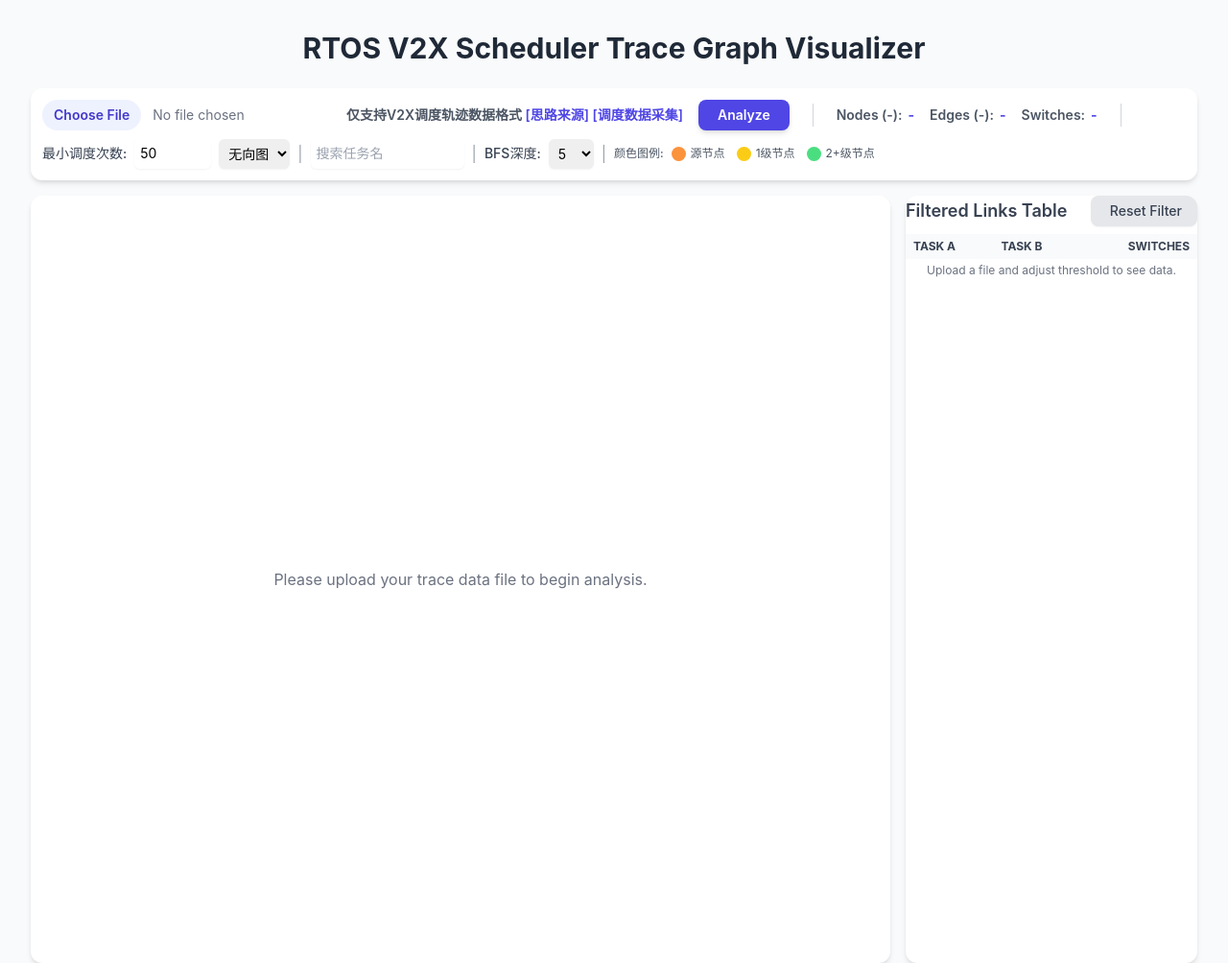
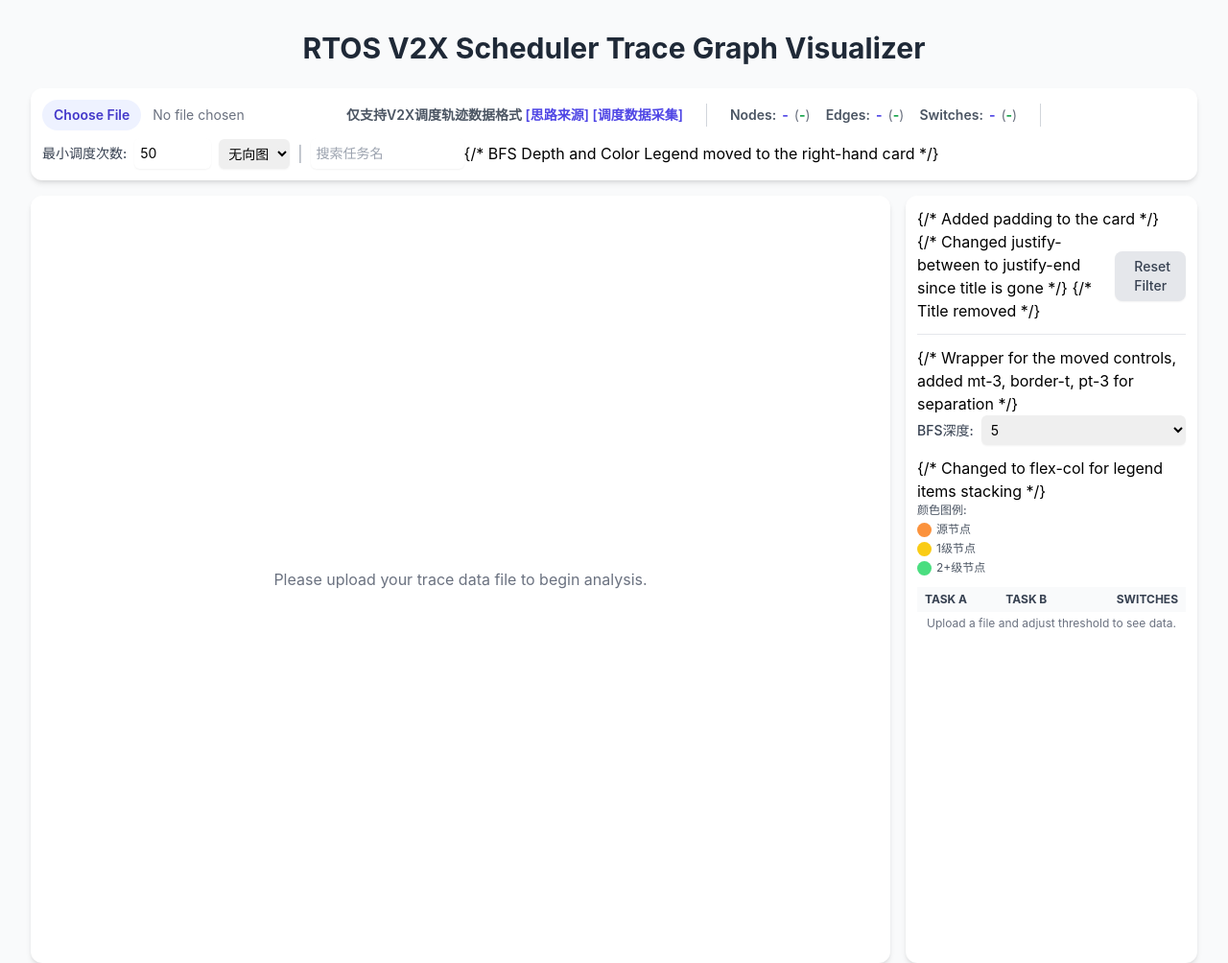
Before and after one commit to wangxumarshall/intelligent_ops_platform, a Flask app: page /scheduler_graph_tool/ in a window 1280 px wide. Shown: the top 1004 px of the page at 96% size. Run offline with Flask 2, Linux system fonts and the light colour scheme; some libraries are stand-ins or nearby versions.

Commit message:
refactor: Update graph UI, counts, and add auto-analysis
This commit implements several UI and functionality updates based on user feedback:

1.  **UI Layout Changes:**
    *   Removes the static "Filtered Links Table" title.
    *   Relocates the "BFS Depth" selector and "Color Legend" from the
        top control bar into the right-hand card (above the links table),
        improving contextual grouping.
    *   Removes the explicit "Analyze" button.

2.  **Auto-Analysis on File Selection:**
    *   File analysis now triggers automatically when a user selects a file
        via the file input dialog.

3.  **Enhanced Node/Edge/Switch Count Display:**
    *   The display format for Nodes, Edges, and Switches in the top
        statistics bar is changed to `Label: TotalCount (FilteredCount)`.
    *   "TotalCount" reflects counts from the entire parsed file.
    *   "FilteredCount" dynamically updates to reflect the number of
        elements currently rendered in the graph after all filters
        (weight, search, highlighting) are applied.
    *   Switch counts (total and filtered) represent the sum of link weights.

These changes streamline the user workflow and provide more comprehensive at-a-glance information about the graph state.

```diff
--- a/litewebserver/templates/scheduler_graph.html
+++ b/litewebserver/templates/scheduler_graph.html
@@ -134,21 +134,23 @@
                         </span>
                     </div>
                  </div>
-                 <button id="analyzeBtn" class="px-5 py-1.5 bg-indigo-600 text-white text-sm font-semibold rounded-lg shadow-md hover:bg-indigo-700 focus:outline-none focus:ring-2 focus:ring-indigo-500 focus:ring-opacity-75">Analyze</button>
                  <div class="h-6 border-l border-gray-300 mx-2"></div>
 
                  <div class="flex items-center space-x-4 text-sm">
                     <div class="flex items-baseline space-x-1.5">
-                        <span class="font-semibold text-gray-600">Nodes (<span id="displayed-nodes-count">-</span>):</span>
-                        <p id="total-nodes" class="font-bold text-indigo-600">-</p>
+                        <span class="font-semibold text-gray-600">Nodes:</span>
+                        <span id="total-nodes-val" class="font-bold text-indigo-600">-</span>
+                        <span class="text-gray-500">(<span id="filtered-nodes-val" class="font-bold text-green-600">-</span>)</span>
                     </div>
                     <div class="flex items-baseline space-x-1.5">
-                        <span class="font-semibold text-gray-600">Edges (<span id="displayed-edges-count">-</span>):</span>
-                        <p id="total-edges" class="font-bold text-indigo-600">-</p>
+                        <span class="font-semibold text-gray-600">Edges:</span>
+                        <span id="total-edges-val" class="font-bold text-indigo-600">-</span>
+                        <span class="text-gray-500">(<span id="filtered-edges-val" class="font-bold text-green-600">-</span>)</span>
                     </div>
                      <div class="flex items-baseline space-x-1.5">
                         <span class="font-semibold text-gray-600">Switches:</span>
-                        <p id="total-switches" class="font-bold text-indigo-600">-</p>
+                        <span id="total-switches-val" class="font-bold text-indigo-600">-</span>
+                        <span class="text-gray-500">(<span id="filtered-switches-val" class="font-bold text-green-600">-</span>)</span>
                     </div>
                  </div>
 
@@ -165,42 +167,7 @@
                     <span class="text-gray-400 mx-1">|</span>
 
                     <input type="text" id="nodeSearch" placeholder="搜索任务名" class="w-40 p-1.5 rounded-md border-gray-300 shadow-sm focus:border-indigo-500 focus:ring-indigo-500 sm:text-sm ml-2">
-                    <span class="text-gray-400 mx-1">|</span>
-
-                    <div class="flex items-center ml-2">
-                        <label for="bfsDepthSelect" class="text-sm font-medium text-gray-700 whitespace-nowrap mr-2">BFS深度:</label>
-                        <select id="bfsDepthSelect" class="p-1.5 rounded-md border-gray-300 shadow-sm focus:border-indigo-500 focus:ring-indigo-500 sm:text-sm">
-                            <option value="1">1</option>
-                            <option value="2">2</option>
-                            <option value="3">3</option>
-                            <option value="4">4</option>
-                            <option value="5" selected>5</option>
-                            <option value="6">6</option>
-                            <option value="7">7</option>
-                            <option value="8">8</option>
-                            <option value="9">9</option>
-                            <option value="10">10</option>
-                        </select>
-                    </div>
-                    <span class="text-gray-400 mx-1">|</span>
-
-                    <div class="flex items-center ml-2">
-                        <span class="text-xs font-medium text-gray-600">颜色图例:</span>
-                        <div class="flex ml-2">
-                            <div class="flex items-center mr-3">
-                                <div class="depth-level bg-orange-400"></div>
-                                <span class="text-xs text-gray-600">源节点</span>
-                            </div>
-                            <div class="flex items-center mr-3">
-                                <div class="depth-level bg-yellow-400"></div>
-                                <span class="text-xs text-gray-600">1级节点</span>
-                            </div>
-                            <div class="flex items-center">
-                                <div class="depth-level bg-green-400"></div>
-                                <span class="text-xs text-gray-600">2+级节点</span>
-                            </div>
-                        </div>
-                    </div>
+                    {/* BFS Depth and Color Legend moved to the right-hand card */}
                 </div>
              </div>
         </div>
@@ -216,12 +183,44 @@
                 </div>
             </div>
 
-            <div class="metric-card lg:w-1/4 table-container">
-                <div class="flex justify-between items-center mb-2">
-                    <h2 class="text-lg font-semibold text-gray-700 text-center">Filtered Links Table</h2>
+            <div class="metric-card lg:w-1/4 table-container p-3"> {/* Added padding to the card */}
+                <div class="flex justify-end items-center mb-2"> {/* Changed justify-between to justify-end since title is gone */}
+                    {/* Title removed */}
                     <button id="resetFilterBtn" class="px-4 py-1.5 bg-gray-200 text-gray-700 text-sm font-medium rounded-lg shadow-sm hover:bg-gray-300 focus:outline-none focus:ring-2 focus:ring-gray-500 focus:ring-opacity-75">
                        <i class="fa fa-refresh mr-1"></i>Reset Filter
                     </button>
+                </div>
+                <div class="flex flex-col space-y-3 mb-3 mt-3 border-t pt-3"> {/* Wrapper for the moved controls, added mt-3, border-t, pt-3 for separation */}
+                    <div class="flex items-center">
+                        <label for="bfsDepthSelect" class="text-sm font-medium text-gray-700 whitespace-nowrap mr-2">BFS深度:</label>
+                        <select id="bfsDepthSelect" class="p-1.5 rounded-md border-gray-300 shadow-sm focus:border-indigo-500 focus:ring-indigo-500 sm:text-sm w-full"> {/* Made select full width */}
+                            <option value="1">1</option>
+                            <option value="2">2</option>
+                            <option value="3">3</option>
+                            <option value="4">4</option>
+                            <option value="5" selected>5</option>
+                            <option value="6">6</option>
+                            <option value="7">7</option>
+                            <option value="8">8</option>
+                            <option value="9">9</option>
+                            <option value="10">10</option>
+                        </select>
+                    </div>
+                    <div class="flex flex-col space-y-1"> {/* Changed to flex-col for legend items stacking */}
+                        <span class="text-xs font-medium text-gray-600">颜色图例:</span>
+                        <div class="flex items-center">
+                            <div class="depth-level bg-orange-400"></div>
+                            <span class="text-xs text-gray-600">源节点</span>
+                        </div>
+                        <div class="flex items-center">
+                            <div class="depth-level bg-yellow-400"></div>
+                            <span class="text-xs text-gray-600">1级节点</span>
+                        </div>
+                        <div class="flex items-center">
+                            <div class="depth-level bg-green-400"></div>
+                            <span class="text-xs text-gray-600">2+级节点</span>
+                        </div>
+                    </div>
                 </div>
                 <div class="overflow-x-auto">
                     <table id="links-table" class="w-full text-xs text-left text-gray-500 compact-table">
@@ -246,7 +245,7 @@
     <script>
         document.addEventListener('DOMContentLoaded', () => {
             const fileInput = document.getElementById('fileInput');
-            const analyzeBtn = document.getElementById('analyzeBtn');
+            // const analyzeBtn = document.getElementById('analyzeBtn'); // Removed
             const resetFilterBtn = document.getElementById('resetFilterBtn');
             const weightThresholdInput = document.getElementById('weightThreshold');
             const graphDirectionSelect = document.getElementById('graphDirection');
@@ -257,11 +256,14 @@
             const graphControls = document.getElementById('graph-controls');
             const graphContainer = document.getElementById('graph-container');
 
-            const totalNodesEl = document.getElementById('total-nodes');
-            const totalEdgesEl = document.getElementById('total-edges');
-            const totalSwitchesEl = document.getElementById('total-switches');
-            const displayedNodesCountEl = document.getElementById('displayed-nodes-count'); // New
-            const displayedEdgesCountEl = document.getElementById('displayed-edges-count'); // New
+            // Updated selectors for new count display format
+            const totalNodesValEl = document.getElementById('total-nodes-val');
+            const filteredNodesValEl = document.getElementById('filtered-nodes-val');
+            const totalEdgesValEl = document.getElementById('total-edges-val');
+            const filteredEdgesValEl = document.getElementById('filtered-edges-val');
+            const totalSwitchesValEl = document.getElementById('total-switches-val');
+            const filteredSwitchesValEl = document.getElementById('filtered-switches-val');
+
             const linksTableBody = document.getElementById('links-table-body');
 
             let fullGraphData = { nodes: [], links: [] };
@@ -286,7 +288,8 @@
                 e.preventDefault();
             }, { passive: false });
 
-            analyzeBtn.addEventListener('click', handleAnalysis);
+            // analyzeBtn.addEventListener('click', handleAnalysis); // Removed
+            fileInput.addEventListener('change', handleAnalysis); // Auto-analyze on file change
             resetFilterBtn.addEventListener('click', resetGraphFilter);
             weightThresholdInput.addEventListener('input', () => {
                 console.log(`Weight threshold changed to: ${weightThresholdInput.value}`);
@@ -349,11 +352,16 @@
                 reader.readAsText(file);
             }
 
-            function updateMetrics({nodes, links}) {
-                totalNodesEl.textContent = nodes.length.toLocaleString();
-                totalEdgesEl.textContent = links.length.toLocaleString();
-                const totalSwitches = links.reduce((sum, link) => sum + link.weight, 0);
-                totalSwitchesEl.textContent = totalSwitches.toLocaleString();
+            function updateMetrics({nodes, links}) { // This function now sets the "Total" values
+                totalNodesValEl.textContent = nodes.length.toLocaleString();
+                totalEdgesValEl.textContent = links.length.toLocaleString();
+                const totalSwitchesCount = links.reduce((sum, link) => sum + link.weight, 0);
+                totalSwitchesValEl.textContent = totalSwitchesCount.toLocaleString();
+
+                // Initialize filtered counts to dash or 0 when new file is loaded, before first drawGraph
+                filteredNodesValEl.textContent = '-';
+                filteredEdgesValEl.textContent = '-';
+                filteredSwitchesValEl.textContent = '-';
             }
 
             function parseSchedData(text) {
@@ -562,8 +570,10 @@
 
                 // Update displayed node and edge counts based on the data *before* simulation
                 // These are the nodes and links that will be attempted to be rendered.
-                displayedNodesCountEl.textContent = nodes.length.toLocaleString();
-                displayedEdgesCountEl.textContent = filteredLinks.length.toLocaleString();
+                filteredNodesValEl.textContent = nodes.length.toLocaleString();
+                filteredEdgesValEl.textContent = filteredLinks.length.toLocaleString();
+                const filteredSwitchesCount = filteredLinks.reduce((sum, link) => sum + link.weight, 0);
+                filteredSwitchesValEl.textContent = filteredSwitchesCount.toLocaleString();
 
                 // Cache the exact nodes and links being rendered for BFS in highlightNodeConnections
                 currentlyDisplayedNodes = [...nodes]; // Store a copy
@@ -889,9 +899,32 @@
                     }
                 });
 
-                // 更新当前显示的节点数和边数
-                displayedNodesCountEl.textContent = connectedNodes.size.toLocaleString();
-                displayedEdgesCountEl.textContent = connectedLinks.size.toLocaleString();
+                // 更新当前显示的节点数和边数 (Filtered values)
+                filteredNodesValEl.textContent = connectedNodes.size.toLocaleString();
+                filteredEdgesValEl.textContent = connectedLinks.size.toLocaleString();
+                // For switches, sum the weights of the connectedLinks
+                let highlightedSwitchesCount = 0;
+                const allLinksForWeightLookup = currentlyDisplayedLinks; // Or merge fullGraphData.links if original weights needed and not on currentlyDisplayedLinks
+                connectedLinks.forEach(linkKey => {
+                    // linkKey is sourceId-targetId. Need to find the link object to get its weight.
+                    // This is a bit inefficient if linksForBfs is large.
+                    // Consider if connectedLinks should store link objects or if weights need to be summed differently.
+                    // For now, assuming linkKey is sufficient if currentlyDisplayedLinks contains these keys.
+                    const parts = linkKey.split('-');
+                    const sourceId = parts[0]; // This assumes no hyphens in IDs themselves
+                    const targetId = parts.slice(1).join('-'); // To handle hyphens in target ID
+
+                    const actualLink = allLinksForWeightLookup.find(l =>
+                        ((typeof l.source === 'object' ? l.source.id : l.source) === sourceId &&
+                         (typeof l.target === 'object' ? l.target.id : l.target) === targetId) ||
+                        (!isDirected && (typeof l.source === 'object' ? l.source.id : l.source) === targetId &&
+                         (typeof l.target === 'object' ? l.target.id : l.target) === sourceId) // check reverse for undirected
+                    );
+                    if (actualLink) {
+                        highlightedSwitchesCount += actualLink.weight;
+                    }
+                });
+                filteredSwitchesValEl.textContent = highlightedSwitchesCount.toLocaleString();
             }
 
             function resetGraphFilter() {
```
